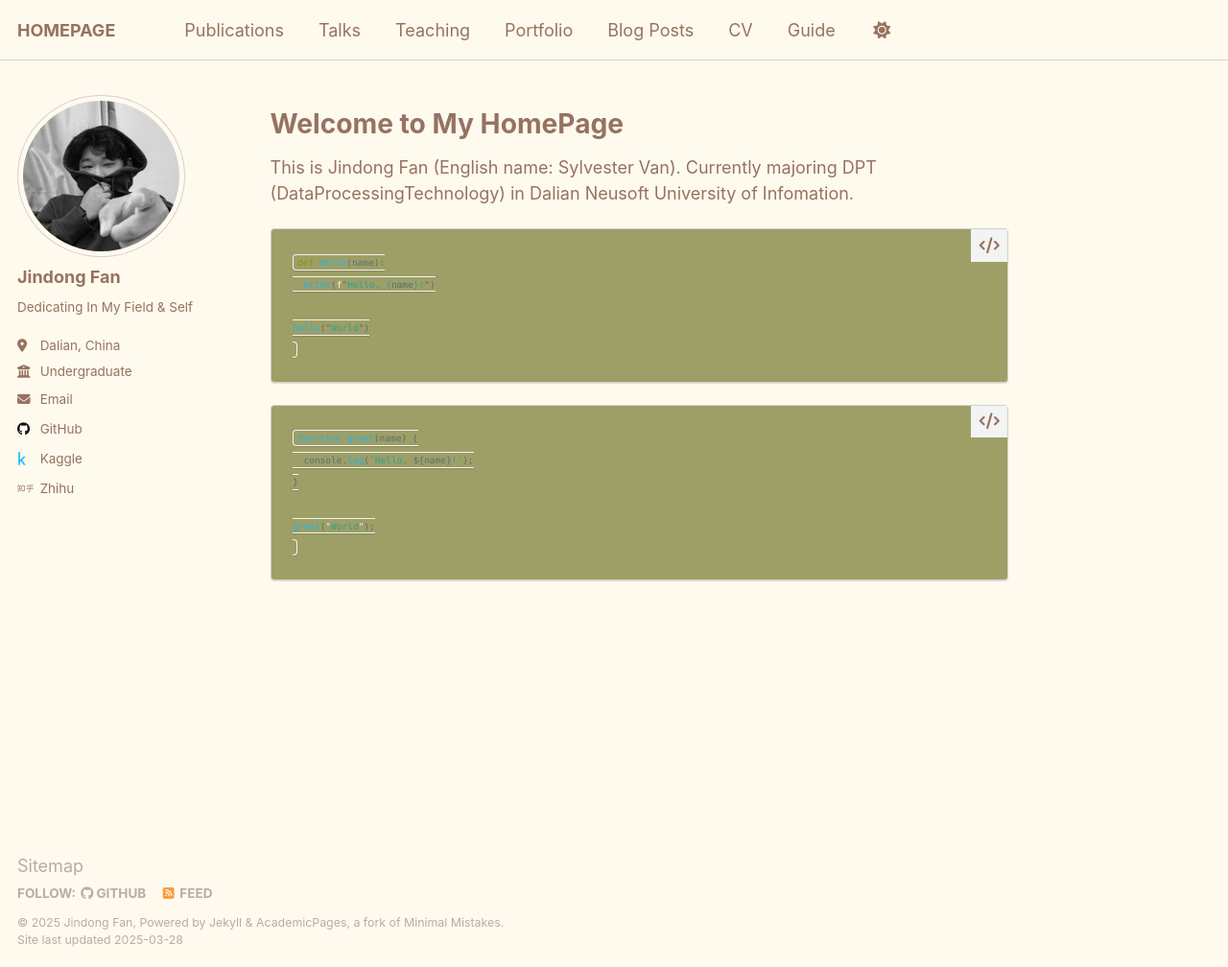
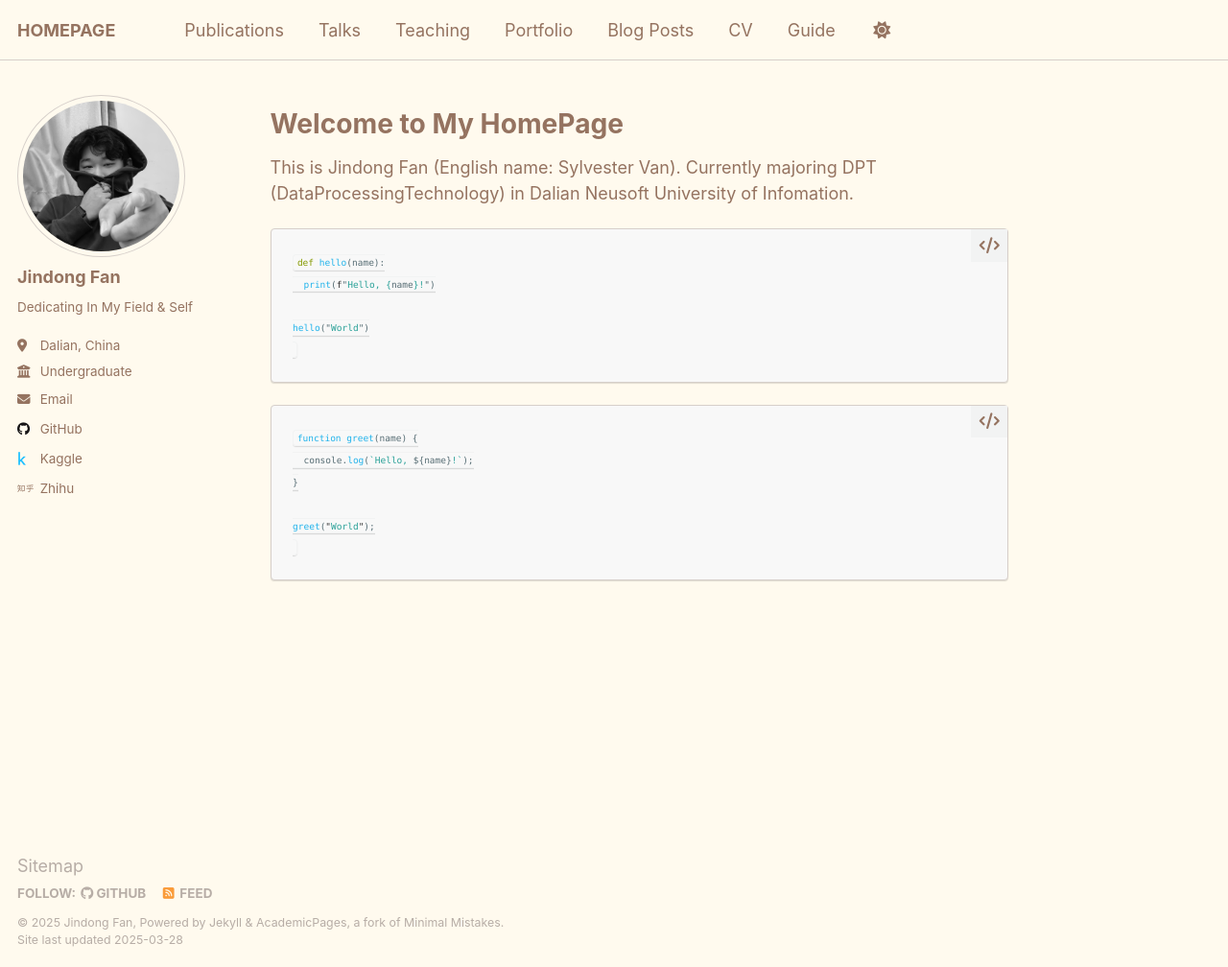
Before and after one commit to Sylvestervan/sylvestervan.github.io, a Jekyll site: the page built from _pages/about.md, in a window 1280 px wide and 1008 px high. Shown: the whole window at 96% size. Built offline with Jekyll 4.4.1, drawn with Linux system fonts in a browser that asks for light colours.

Commit message:
change alter color

```diff
--- a/_sass/theme/_default.scss
+++ b/_sass/theme/_default.scss
@@ -10,11 +10,11 @@ $light-gray                 : mix(#fff, $gray, 50%);
 $lighter-gray               : mix(#fff, $gray, 90%);
 $lighter-lemon              : #FFFAEE;
 $romantic-rose              : #985E64;
-$block-bg                   : #9D9F66;
+$block-bg                   : #f8f8f8;
 $text-brown                 : #957360;
 $text-brown-li              : #B7ADA6;
 $text-brown-extra-light     : #d6cfca;
-$code-text                  : #FAF0E6;
+$code-text                  : #333333;
 
 /* Color codes used for the site */
 $danger-color               : #ee5f5b;
```
